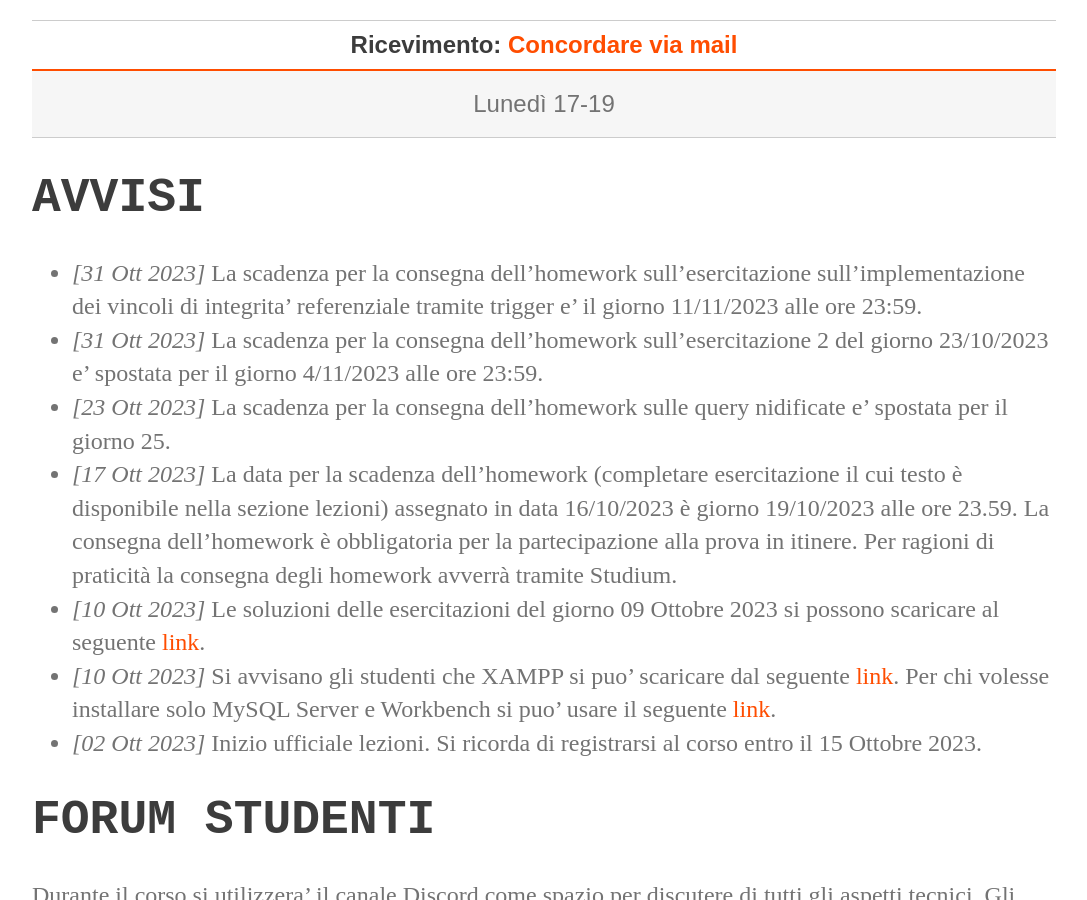
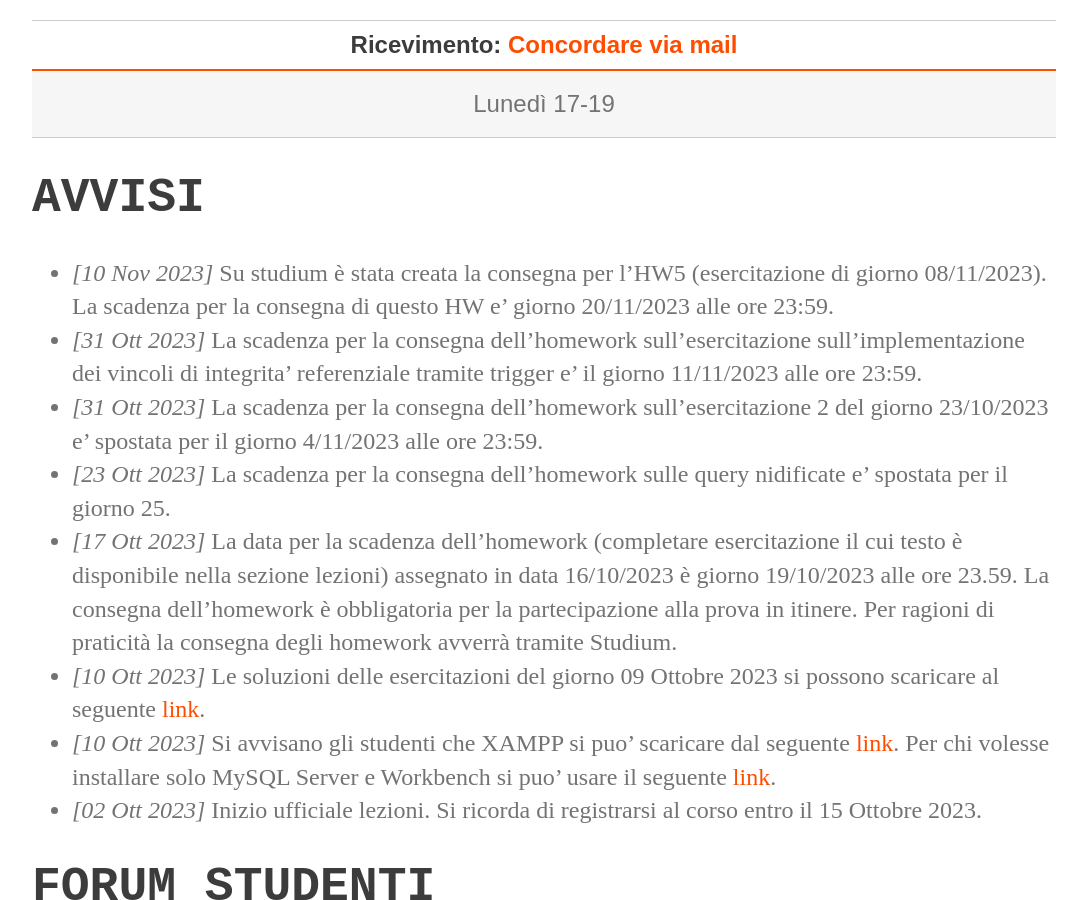
Before and after one commit to perceivelab/database-course, a Jekyll site: the page built from index.md, in a window 1280 px wide and 900 px high, scrolled down 440 px. Shown: the whole window, without its empty margins (96-1183 px from the left). Built offline with Jekyll 4.4.1, drawn with Linux system fonts in a browser that asks for light colours.

Commit message:
Update index.md

```diff
--- a/index.md
+++ b/index.md
@@ -20,6 +20,7 @@ layout: default
 
 
 # AVVISI
+- *[10 Nov 2023]* Su studium è stata creata la consegna per l'HW5 (esercitazione di giorno 08/11/2023). La scadenza per la consegna di questo HW e' giorno 20/11/2023 alle ore 23:59.
 - *[31 Ott 2023]* La scadenza per la consegna dell'homework sull'esercitazione sull'implementazione dei vincoli di integrita' referenziale tramite trigger e' il giorno 11/11/2023 alle ore 23:59.
 - *[31 Ott 2023]* La scadenza per la consegna dell'homework sull'esercitazione 2 del giorno 23/10/2023  e' spostata per il giorno 4/11/2023 alle ore 23:59.
 - *[23 Ott 2023]* La scadenza per la consegna dell'homework sulle query nidificate e' spostata per il giorno 25.
```
